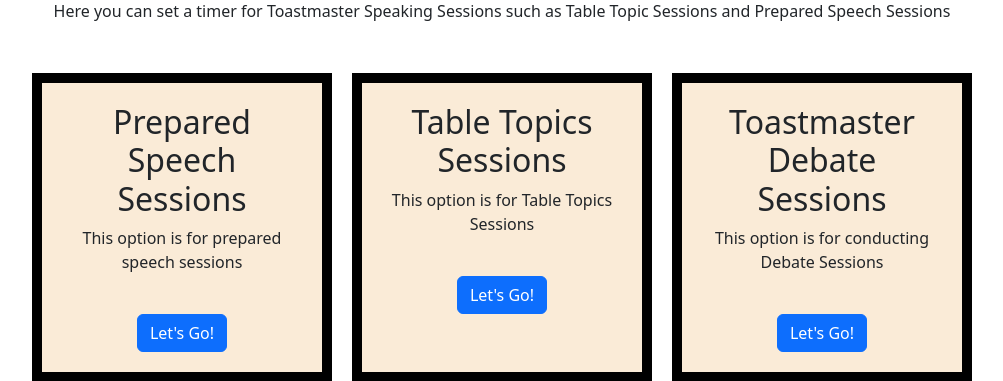
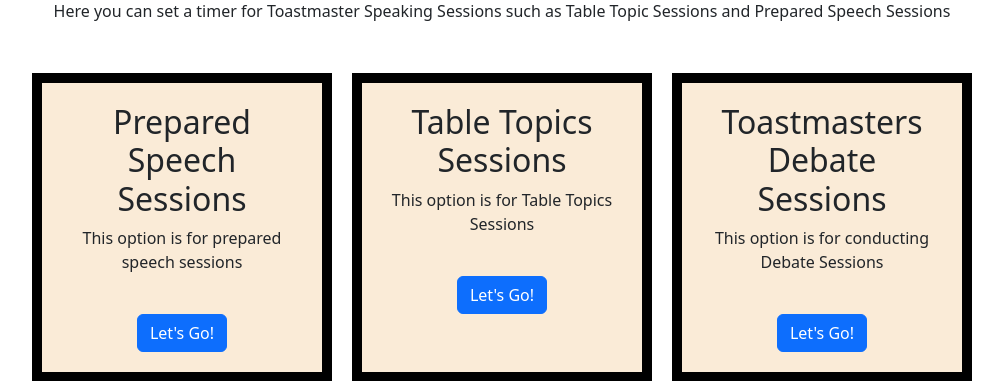
Before and after one commit to ravin-d-27/Timer_Website, a Django app: page / in a window 1280 px wide. Shown: the part 209-590 px from the top of the page, without its empty margins (138-1141 px from the left). Run offline with Django 4.2, Linux system fonts and the light colour scheme.

Commit message:
Fixed Toastmaster to Toastmasters

```diff
--- a/Timerweb/Timer/templates/Timer/homepage.html
+++ b/Timerweb/Timer/templates/Timer/homepage.html
@@ -44,7 +44,7 @@
       {% endif %}
     </div>
     <div class="box" align="center">
-      <h2>Toastmaster Debate Sessions</h2>
+      <h2>Toastmasters Debate Sessions</h2>
       <p>This option is for conducting Debate Sessions</p>
       <br>
       {% if user.is_authenticated %}
```
